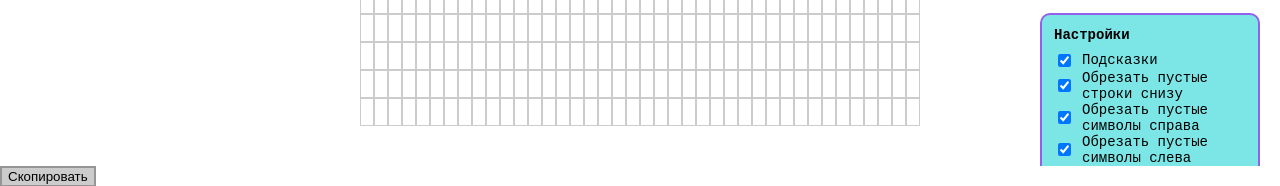
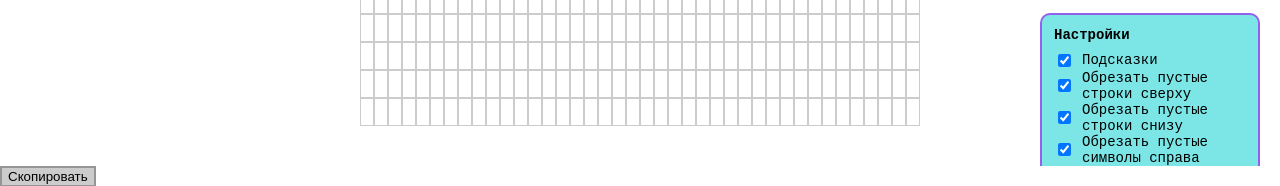
Before and after one commit to PinguiculaW/dots, a React (Vite) app: page / in a window 1280 px wide. Shown: the part 569-755 px from the top of the page. Built offline with nearby package versions, Linux system fonts and the light colour scheme; a web font is replaced by a local one.

Commit message:
доюавлена обрезка символов сверху

```diff
--- a/src/AppInner.tsx
+++ b/src/AppInner.tsx
@@ -33,6 +33,7 @@ export default function AppInner(): React.ReactElement {
 
   const [tooltipsEnabled, setTooltipsEnabled] = useState(true);
 
+  const [trimTop, setTrimTop] = useState<boolean>(true);
   const [trimBottom, setTrimBottom] = useState<boolean>(true);
   const [trimRight, setTrimRight] = useState<boolean>(true);
   const [trimLeft, setTrimLeft] = useState<boolean>(true);
@@ -78,6 +79,7 @@ export default function AppInner(): React.ReactElement {
   const [clipboard, setClipboard] = useState<ClipboardData>(null);
 
   const processedGrid = trimGrid(grid, {
+    trimTop,
     trimBottom,
     trimRight,
     trimLeft,
@@ -398,6 +400,17 @@ export default function AppInner(): React.ReactElement {
             <label className="setting-row">
               <input
                   type="checkbox"
+                  checked={trimTop}
+                  onChange={(e) =>
+                      setTrimTop(e.target.checked)
+                  }
+              />
+              Обрезать пустые строки сверху
+            </label>
+
+            <label className="setting-row">
+              <input
+                  type="checkbox"
                   checked={trimBottom}
                   onChange={(e) =>
                       setTrimBottom(e.target.checked)
@@ -435,6 +448,7 @@ export default function AppInner(): React.ReactElement {
 
       <OutputPanel
           grid={grid}
+          trimTop={trimTop}
           trimBottom={trimBottom}
           trimRight={trimRight}
           trimLeft={trimLeft}
--- a/src/components/OutputPanel.tsx
+++ b/src/components/OutputPanel.tsx
@@ -3,6 +3,7 @@ import { trimGrid } from "../utils/trimGrid";
 
 type OutputPanelProps = {
     grid: string[][];
+    trimTop: boolean;
     trimBottom: boolean;
     trimRight: boolean;
     trimLeft: boolean;
@@ -10,6 +11,7 @@ type OutputPanelProps = {
 
 const OutputPanel: React.FC<OutputPanelProps> = ({
     grid,
+    trimTop,
     trimBottom,
     trimRight,
     trimLeft,
@@ -17,6 +19,7 @@ const OutputPanel: React.FC<OutputPanelProps> = ({
     const [copied, setCopied] = useState<boolean>(false);
 
     const processedGrid = trimGrid(grid, {
+        trimTop,
         trimBottom,
         trimRight,
         trimLeft,
--- a/src/utils/trimGrid.ts
+++ b/src/utils/trimGrid.ts
@@ -3,6 +3,7 @@ const BRAILLE_BLANK = "⠀";
 type Grid = string[][];
 
 type TrimOptions = {
+    trimTop: boolean;
     trimBottom: boolean;
     trimRight: boolean;
     trimLeft: boolean;
@@ -13,12 +14,27 @@ export function trimGrid(
     options: TrimOptions
 ): Grid {
     const {
+        trimTop,
         trimBottom,
         trimRight,
         trimLeft,
     } = options;
 
     let processedGrid = grid.map(row => [...row]);
+
+    // =====================
+    // trim top
+    // =====================
+    if (trimTop) {
+        while (
+            processedGrid.length > 0 &&
+            processedGrid[0].every(
+                cell => cell === BRAILLE_BLANK
+            )
+            ) {
+            processedGrid.shift();
+        }
+    }
 
     // =====================
     // trim bottom
```
